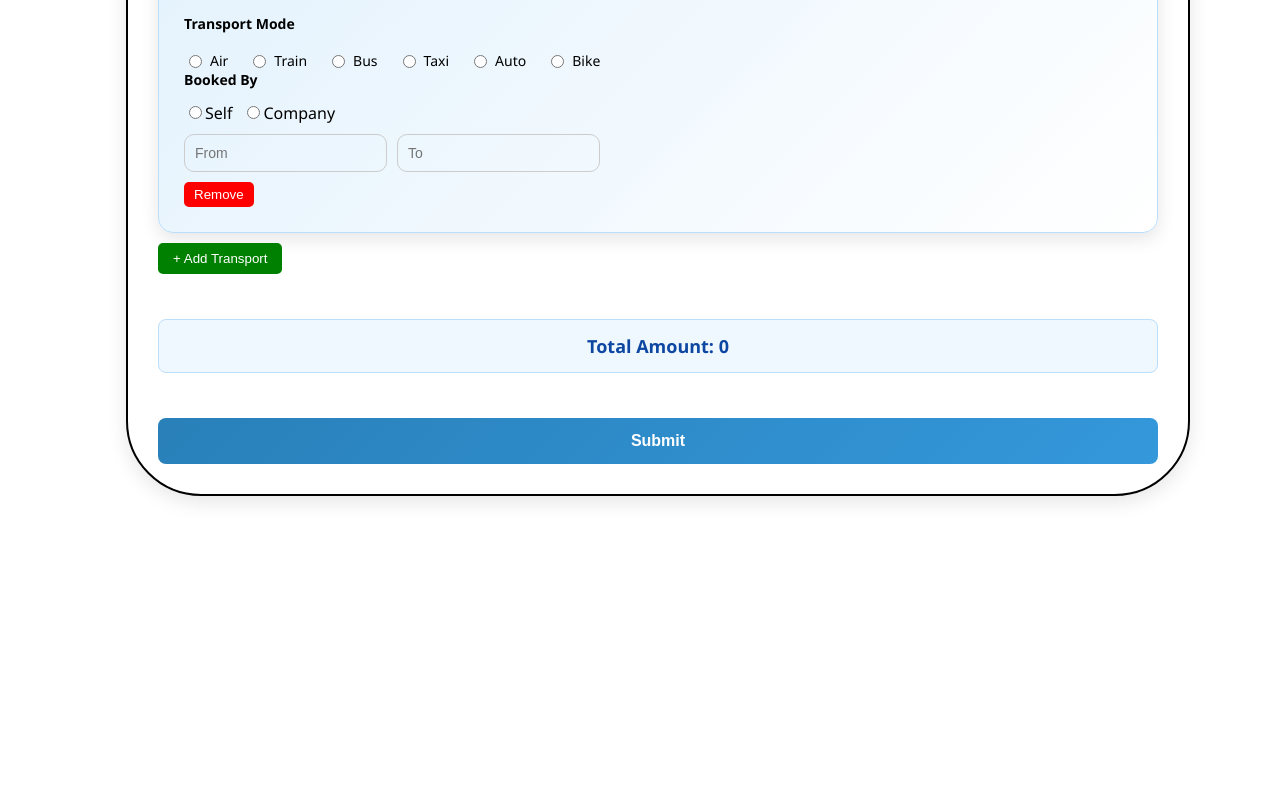
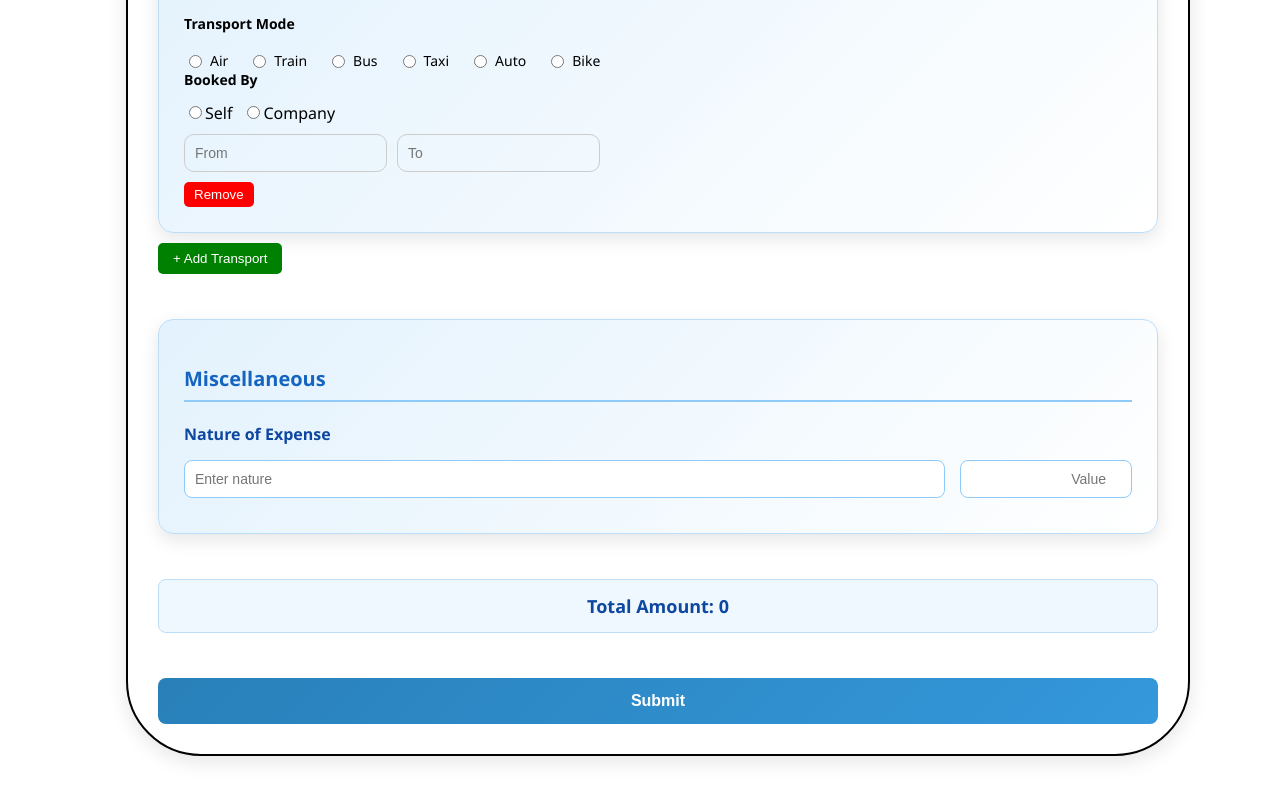
Before and after one commit to Santhoshmk30/Kccottrell, a React (Create React App) app: page /request in a window 1280 px wide. Shown: the part 1497-2297 px from the top of the page. Before the commit the page ends 2083 px from the top, so only its background shows below. Built offline with nearby package versions, Linux system fonts and the light colour scheme.

Commit message:
Update Requestform.js

```diff
--- a/src/Components/Requestform.js
+++ b/src/Components/Requestform.js
@@ -1272,6 +1272,74 @@ useEffect(() => {
 </div>
 
 
+      <div
+  style={{
+    marginTop: "25px",
+    padding: "25px",
+    borderRadius: "15px",
+    background: "linear-gradient(135deg, #e3f2fd, #ffffff)",
+    boxShadow: "0 6px 18px rgba(0,0,0,0.1)",
+    border: "1px solid #bbdefb",
+    fontFamily: "Segoe UI, sans-serif",
+  }}
+>
+  <h3
+    style={{
+      marginBottom: "20px",
+      color: "#1565c0",
+      borderBottom: "2px solid #90caf9",
+      paddingBottom: "8px",
+      fontSize: "20px",
+    }}
+  >
+    Miscellaneous
+  </h3>
+
+  <h4
+    style={{
+      marginBottom: "15px",
+      color: "#0d47a1",
+      fontSize: "16px",
+    }}
+  >
+    Nature of Expense
+  </h4>
+
+  <div
+    style={{
+      display: "flex",
+      gap: "15px",
+      alignItems: "center",
+      marginBottom: "10px",
+    }}
+  >
+    <input
+      type="text"
+      placeholder="Enter nature"
+      style={{
+        flex: 1,
+        padding: "10px",
+        borderRadius: "8px",
+        border: "1px solid #90caf9",
+        outline: "none",
+        fontSize: "14px",
+      }}
+    />
+    <input
+      type="number"
+      placeholder="Value"
+      style={{
+        width: "150px",
+        padding: "10px",
+        borderRadius: "8px",
+        border: "1px solid #90caf9",
+        outline: "none",
+        fontSize: "14px",
+        textAlign: "right",
+      }}
+    />
+  </div>
+</div>
 
 
           <div style={styles.totalBox}>
```
